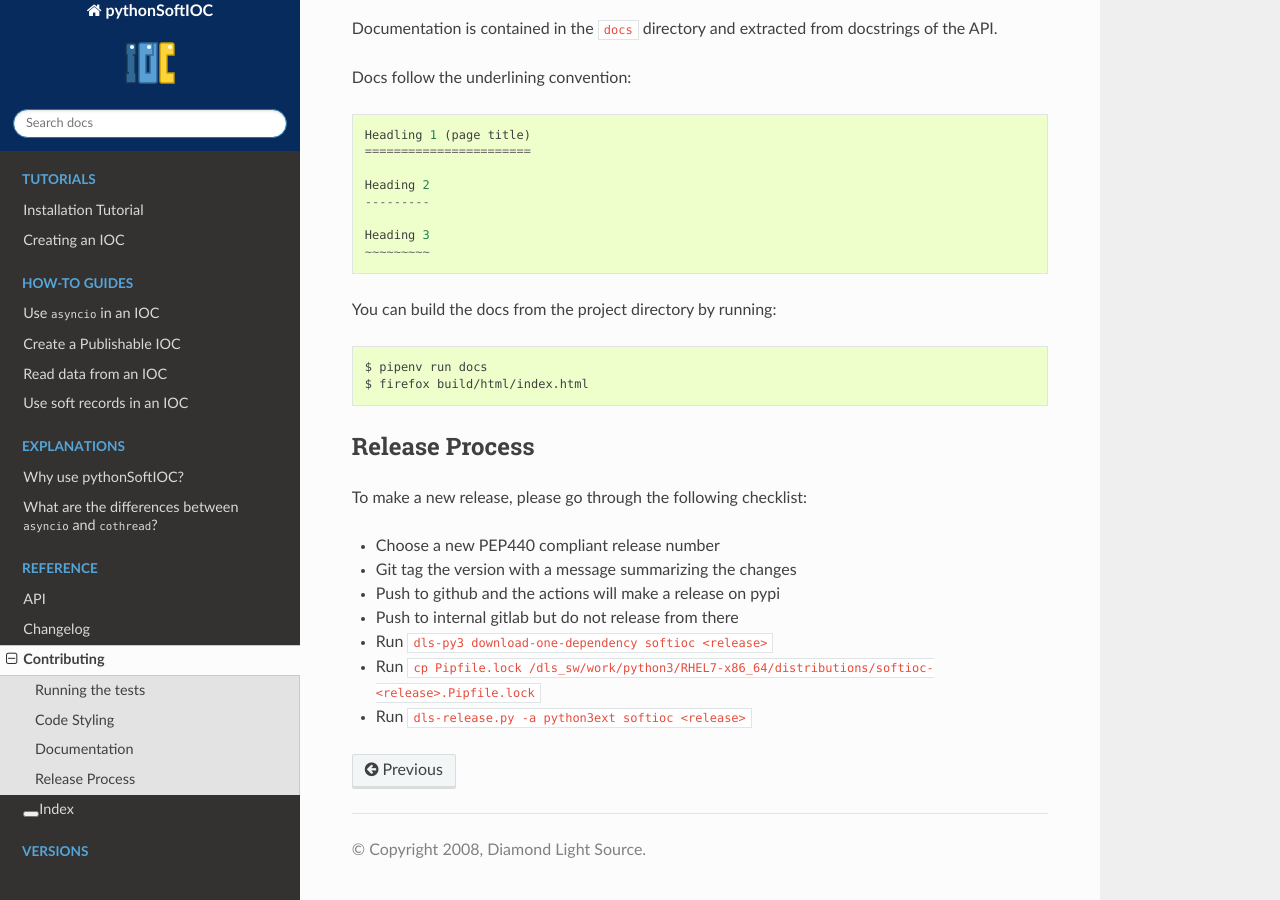
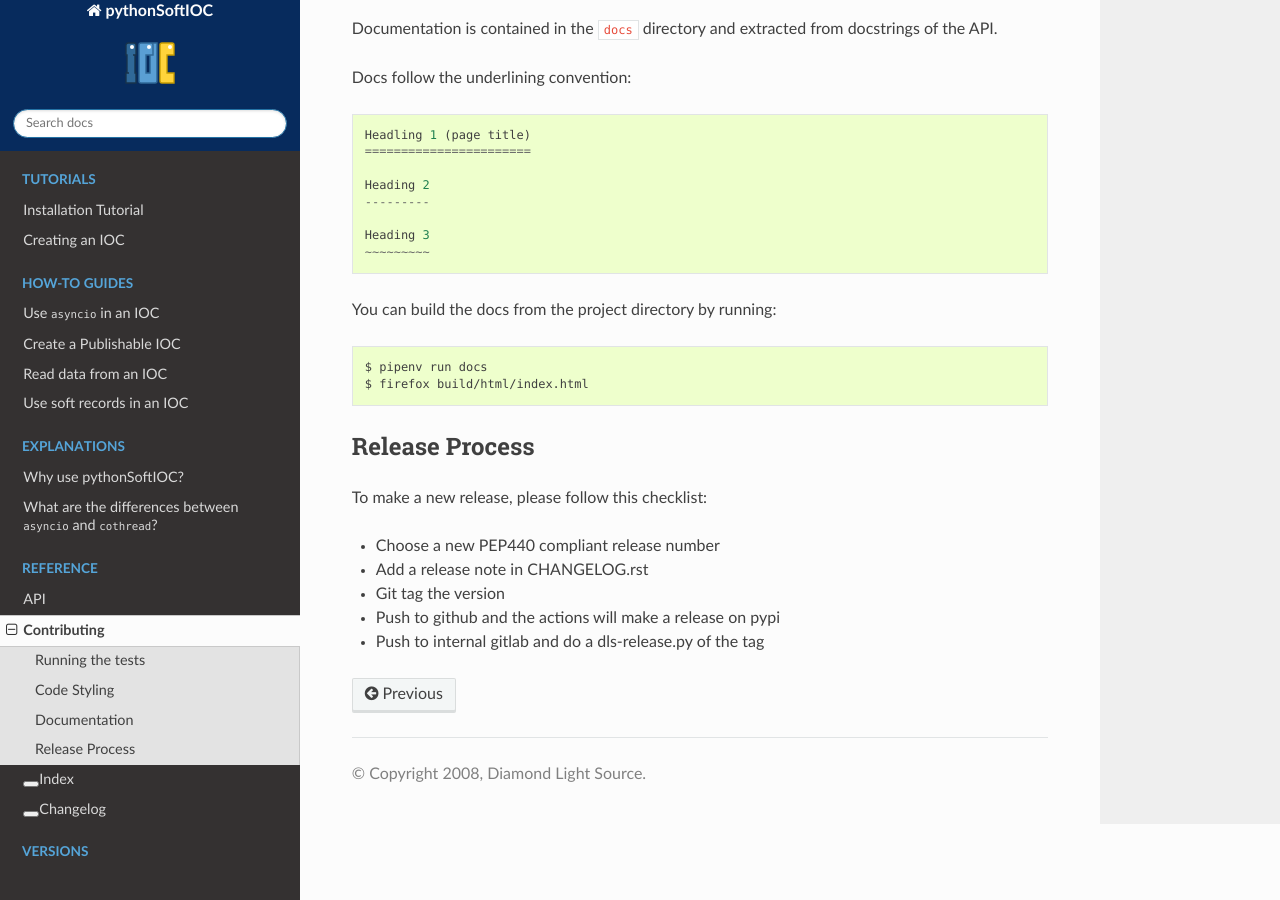
Before and after one commit to DiamondLightSource/pythonSoftIOC, a Sphinx documentation site: the page built from docs/reference/contributing.rst, in a window 1280 px wide and 900 px high, scrolled down 895 px. Built offline with Sphinx 7.4.7 and the Read the Docs theme 2.0.0, drawn with Linux system fonts in a browser that asks for light colours; the version number could not be read and is left out.

Commit message:
Make github changelog canonical

```diff
--- a/CONTRIBUTING.rst
+++ b/CONTRIBUTING.rst
@@ -66,12 +66,10 @@ You can build the docs from the project directory by running::
 Release Process
 ---------------
 
-To make a new release, please go through the following checklist:
+To make a new release, please follow this checklist:
 
 - Choose a new PEP440 compliant release number
-- Git tag the version with a message summarizing the changes
+- Add a release note in CHANGELOG.rst
+- Git tag the version
 - Push to github and the actions will make a release on pypi
-- Push to internal gitlab but do not release from there
-- Run ``dls-py3 download-one-dependency softioc <release>``
-- Run ``cp Pipfile.lock /dls_sw/work/python3/RHEL7-x86_64/distributions/softioc-<release>.Pipfile.lock``
-- Run ``dls-release.py -a python3ext softioc <release>``
+- Push to internal gitlab and do a dls-release.py of the tag
--- a/README.rst
+++ b/README.rst
@@ -13,6 +13,7 @@ asyncio for concurrency. PVs are served over Channel Access and PVAccess.
 PyPI           ``pip install softioc``
 Source code    https://github.com/dls-controls/pythonSoftIOC
 Documentation  https://dls-controls.github.io/pythonSoftIOC
+Changelog      https://github.com/dls-controls/pythonSoftIOC/blob/master/CHANGELOG.rst
 ============== ==============================================================
 
 A simple example of the use of this library:
--- a/docs/_templates/layout.html
+++ b/docs/_templates/layout.html
@@ -9,7 +9,9 @@
   {{ super() }}
   <!-- Include Index in the sidebar -->
   <!-- https://stackoverflow.com/a/37843854 -->
-  <a href="{{pathto('genindex.html', 1)}}">Index</a>
+  <a href="{{ pathto('genindex.html', 1) }}">Index</a>
+  <!-- Include link to changelog too -->
+  <a href="https://github.com/dls-controls/{{ project }}/blob/master/CHANGELOG.rst">Changelog</a>
   <!-- Add versions for selected branches + tags -->
   <p class="caption"><span class="caption-text">Versions</span></p>
   <ul id="versions"/>
--- a/docs/index.rst
+++ b/docs/index.rst
@@ -79,7 +79,6 @@ Table Of Contents
     :maxdepth: 1
 
     reference/api
-    reference/changelog
     reference/contributing
 
 * :ref:`genindex`
--- a/docs/reference/changelog.rst
+++ /dev/null
@@ -1 +0,0 @@
-.. include:: ../../CHANGELOG.rst
```
Also changed, not shown: 2 other files.
